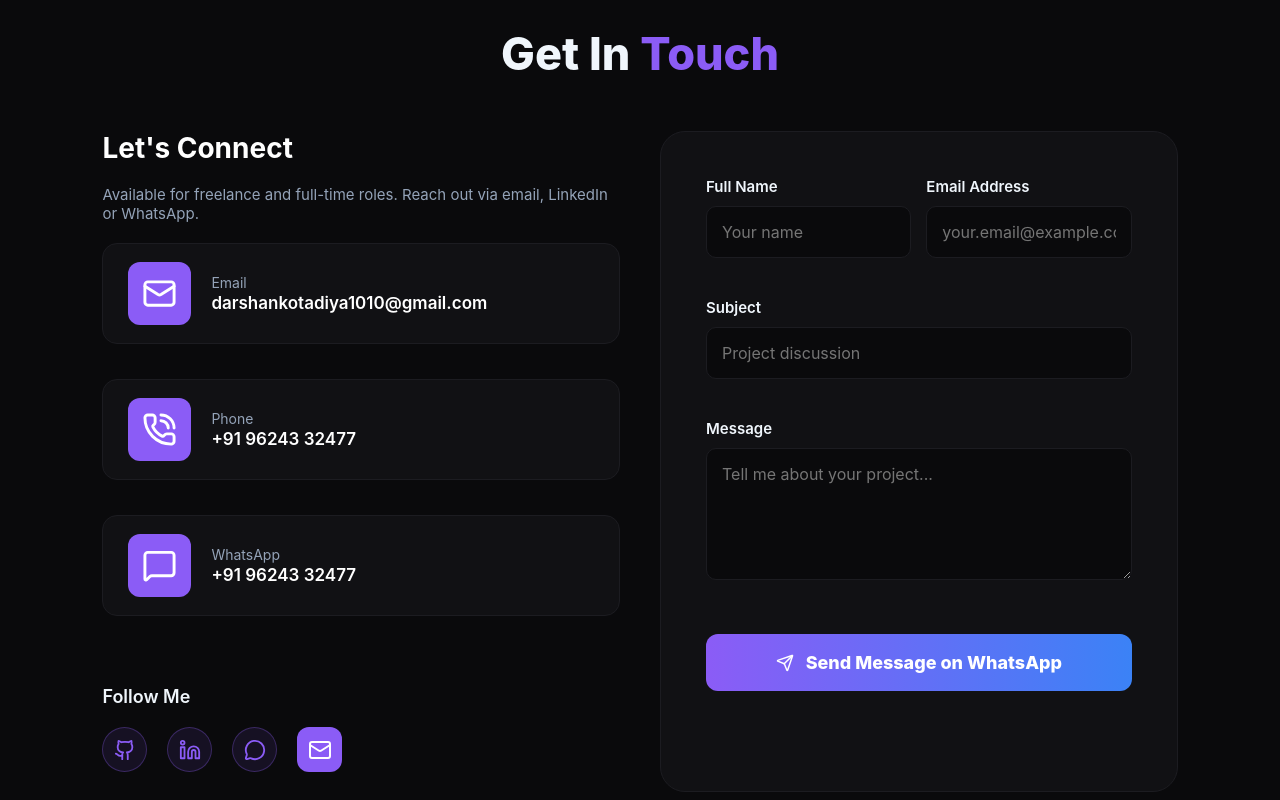
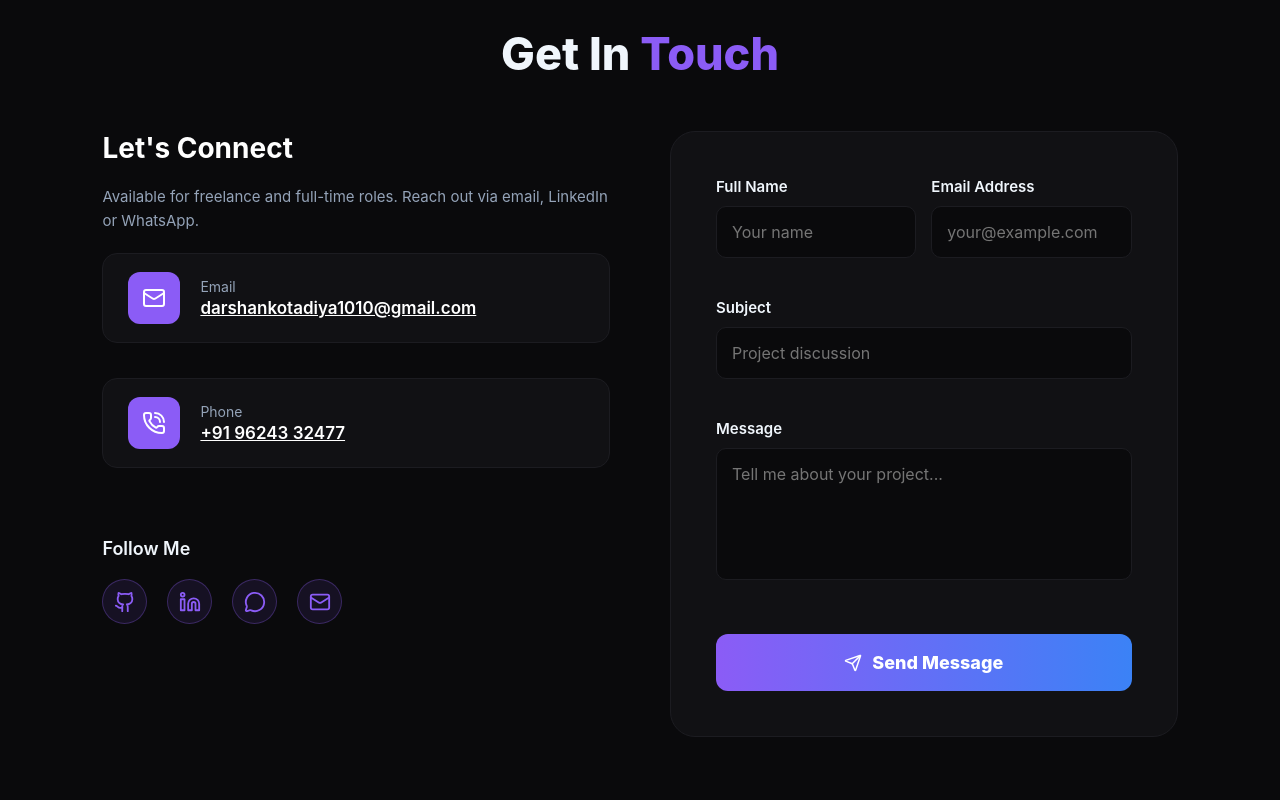
Before and after one commit to darshankotadiya/darshan-portfolio, a React (Vite) app: page / in a window 1280 px wide. Shown: the part 4500-5300 px from the top of the page. Built offline with nearby package versions, Linux system fonts and the light colour scheme.

Commit message:
Update App.jsx

```diff
--- a/src/App.jsx
+++ b/src/App.jsx
@@ -791,190 +791,89 @@ function App() {
         </div>
       </section>
 
-      {/* CONTACT SECTION */}
-      <section
-        id='contact'
-        style={{ padding: '100px 8%', background: '#0a0a0c' }}
-      >
+      {/* CONTACT SECTION - Balanced and Responsive */}
+<section id='contact' style={{ padding: '100px 8%', background: '#0a0a0c' }}>
+  <div style={{ maxWidth: '1200px', margin: '0 auto' }}>
     <h2 className='section-head'>
       Get In <span>Touch</span>
     </h2>
-        <div
-          className='contact-grid'
-          style={{
+
+    <div className='contact-grid-container' style={{
       display: 'grid',
-            gridTemplateColumns: 'repeat(auto-fit, minmax(350px, 1fr))',
-            gap: '40px',
+      gridTemplateColumns: 'repeat(auto-fit, minmax(320px, 1fr))',
+      gap: '60px',
       marginTop: '50px',
-          }}
-        >
-          {/* Left side content */}
+      alignItems: 'start'
+    }}>
+
+      {/* ડાબી બાજુ: Let's Connect */}
       <div>
         <h3 style={{ fontSize: '28px', color: 'white' }}>Let's Connect</h3>
-            <p style={{ color: '#94a3b8', margin: '20px 0', fontSize: '15px' }}>
-              Available for freelance and full-time roles. Reach out via email,
-              LinkedIn or WhatsApp.
+        <p style={{ color: '#94a3b8', margin: '20px 0', fontSize: '15px', lineHeight: '1.6' }}>
+          Available for freelance and full-time roles. Reach out via email, LinkedIn or WhatsApp.
         </p>
 
-            <div
-              className='contact-info-list'
-              style={{ display: 'flex', flexDirection: 'column', gap: '15px' }}
-            >
+        <div style={{ display: 'flex', flexDirection: 'column', gap: '15px' }}>
           <div className='contact-info-card'>
-                <div className='icon-box-purple'>
-                  <Mail size={35} color='white' />
-                </div>
+            <div className='icon-box-purple'><Mail size={24} color='white' /></div>
             <div>
               <p className='label'>Email</p>
-                  <a
-                    href='mailto:darshankotadiya1010@gmail.com'
-                    className='value'
-                    style={{ textDecoration: 'none', display: 'block' }}
-                  >
-                    darshankotadiya1010@gmail.com
-                  </a>
+              <a href='mailto:darshankotadiya1010@gmail.com' className='value'>darshankotadiya1010@gmail.com</a>
             </div>
           </div>
 
           <div className='contact-info-card'>
-                <div className='icon-box-purple'>
-                  <PhoneCall size={35} color='white' />
-                </div>
+            <div className='icon-box-purple'><PhoneCall size={24} color='white' /></div>
             <div>
               <p className='label'>Phone</p>
-                  <a
-                    href='tel:+919624332477'
-                    className='value'
-                    style={{ textDecoration: 'none', display: 'block' }}
-                  >
-                    +91 96243 32477
-                  </a>
-                </div>
-              </div>
-
-              <div className='contact-info-card'>
-                <div className='icon-box-purple'>
-                  <MessageSquare size={35} color='white' />
-                </div>
-                <div>
-                  <p className='label'>WhatsApp</p>
-                  <a
-                    href='https://wa.me/919624332477'
-                    target='_blank'
-                    rel='noopener noreferrer'
-                    className='value'
-                    style={{ textDecoration: 'none', display: 'block' }}
-                  >
-                    +91 96243 32477
-                  </a>
+              <a href='tel:+919624332477' className='value'>+91 96243 32477</a>
             </div>
           </div>
         </div>
 
-            {/* Follow Me Section */}
+        {/* Follow Me Section - બધા આઇકન્સ હવે એકસરખા દેખાશે */}
         <div style={{ marginTop: '50px' }}>
-              <p
-                style={{
-                  color: '#f0f6fc',
-                  marginBottom: '20px',
-                  fontWeight: '600',
-                  fontSize: '18px',
-                }}
-              >
-                Follow Me
-              </p>
+          <p style={{ color: '#f0f6fc', marginBottom: '20px', fontWeight: '600', fontSize: '18px' }}>Follow Me</p>
           <div style={{ display: 'flex', gap: '20px' }}>
-                <a
-                  href='https://github.com/darshankotadiya'
-                  target='_blank'
-                  rel='noopener noreferrer'
-                  className='footer-social-icon'
-                >
-                  <Github size={22} />
-                </a>
-                <a
-                  href='https://www.linkedin.com/in/darshan-kotadiya-70416a251/'
-                  target='_blank'
-                  rel='noopener noreferrer'
-                  className='footer-social-icon'
-                >
-                  <Linkedin size={22} />
-                </a>
-                <a
-                  href='https://wa.me/919624332477'
-                  target='_blank'
-                  rel='noopener noreferrer'
-                  className='footer-social-icon'
-                >
-                  <MessageCircle size={22} />
-                </a>
-                <a
-                  href='mailto:darshankotadiya1010@gmail.com?subject=Portfolio%20Inquiry&body=Hi%20Darshan,%0A%0AI%20saw%20your%20portfolio...'
-                  className='icon-box-about'
-                  style={{ textDecoration: 'none' }}
-                >
-                  <Mail size={24} />
-                </a>
+            <a href='https://github.com/darshankotadiya' target='_blank' rel='noopener noreferrer' className='footer-social-icon'><Github size={22} /></a>
+            <a href='https://www.linkedin.com/in/darshan-kotadiya-70416a251/' target='_blank' rel='noopener noreferrer' className='footer-social-icon'><Linkedin size={22} /></a>
+            <a href='https://wa.me/919624332477' target='_blank' rel='noopener noreferrer' className='footer-social-icon'><MessageCircle size={22} /></a>
+            {/* હવે આ ઈમેઈલ આઇકન પણ બીજા જેવો જ દેખાશે */}
+            <a href='mailto:darshankotadiya1010@gmail.com' className='footer-social-icon'><Mail size={22} /></a>
           </div>
         </div>
       </div>
 
-          {/* Contact Form - CHANGED TO SEND ON WHATSAPP DIRECTLY */}
-          <form className='form-container' onSubmit={handleSubmit}>
-            <div style={{ display: 'flex', gap: '15px', marginBottom: '20px' }}>
+      {/* જમણી બાજુ: Contact Form */}
+      <form className='form-container' onSubmit={handleSubmit} style={{ width: '100%' }}>
+        <div className="form-row-flex" style={{ display: 'flex', gap: '15px', marginBottom: '20px' }}>
           <div style={{ flex: 1 }}>
             <label>Full Name</label>
-                <input
-                  className='input-field'
-                  name='name'
-                  placeholder='Your name'
-                  required
-                />
+            <input className='input-field' name='name' placeholder='Your name' required />
           </div>
           <div style={{ flex: 1 }}>
             <label>Email Address</label>
-                <input
-                  className='input-field'
-                  name='email'
-                  type='email'
-                  placeholder='your.email@example.com'
-                  required
-                />
+            <input className='input-field' name='email' type='email' placeholder='your@example.com' required />
           </div>
         </div>
 
         <div style={{ marginBottom: '20px' }}>
           <label>Subject</label>
-              <input
-                className='input-field'
-                name='subject'
-                placeholder='Project discussion'
-                required
-              />
+          <input className='input-field' name='subject' placeholder='Project discussion' required />
         </div>
 
         <div style={{ marginBottom: '30px' }}>
           <label>Message</label>
-              <textarea
-                className='input-field'
-                name='message'
-                placeholder='Tell me about your project...'
-                rows='5'
-                required
-              ></textarea>
+          <textarea className='input-field' name='message' placeholder='Tell me about your project...' rows='5' required style={{ resize: 'none' }}></textarea>
         </div>
 
-            <button
-              type='submit'
-              className='send-btn'
-              style={{ border: 'none', width: '100%', cursor: 'pointer' }}
-            >
-              <Send size={18} /> Send Message on WhatsApp
+        <button type='submit' className='send-btn' style={{ border: 'none', width: '100%', cursor: 'pointer', display: 'flex', alignItems: 'center', justifyContent: 'center', gap: '10px' }}>
+          <Send size={18} /> Send Message
         </button>
       </form>
     </div>
+  </div>
 </section>
-
       {/* FOOTER SECTION */}
       <footer className='footer-main'>
         <div className='footer-left'>
```
Lines whose indentation alone changed are shown as unchanged.
